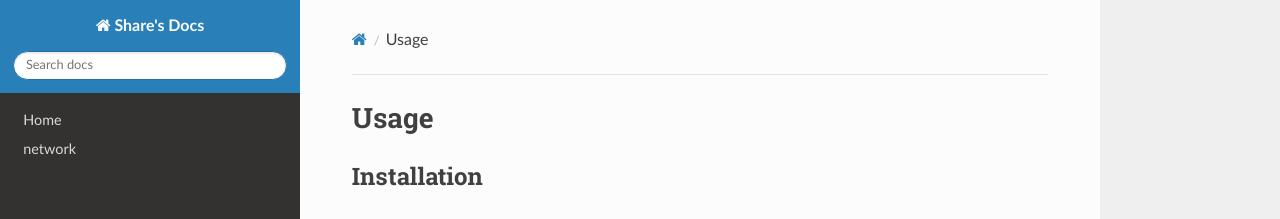
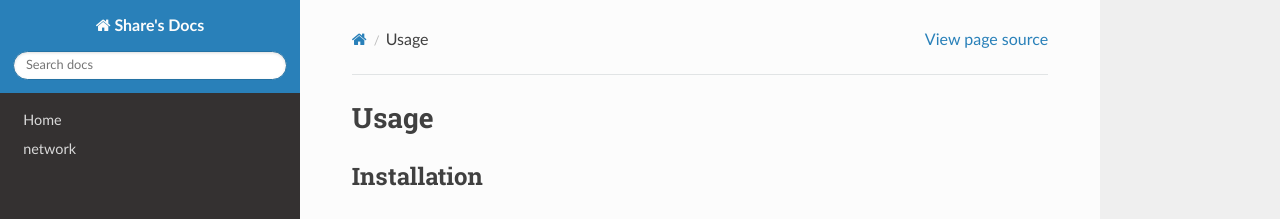
Before and after one commit to ShareMk/share-docs, a Sphinx documentation site: the page built from docs/usage.rst, in a window 1280 px wide and 1036 px high. Shown: the top 219 px of the window. Built offline with Sphinx 7.4.7 and the Read the Docs theme 3.1.0, drawn with Linux system fonts in a browser that asks for light colours.

Commit message:
Update conf.py

```diff
--- a/docs/conf.py
+++ b/docs/conf.py
@@ -61,5 +61,3 @@ html_theme = "sphinx_rtd_theme"
 # relative to this directory. They are copied after the builtin static files,
 # so a file named "default.css" will overwrite the builtin "default.css".
 html_static_path = ["_static"]
-
-html_show_sourcelink = False
```
